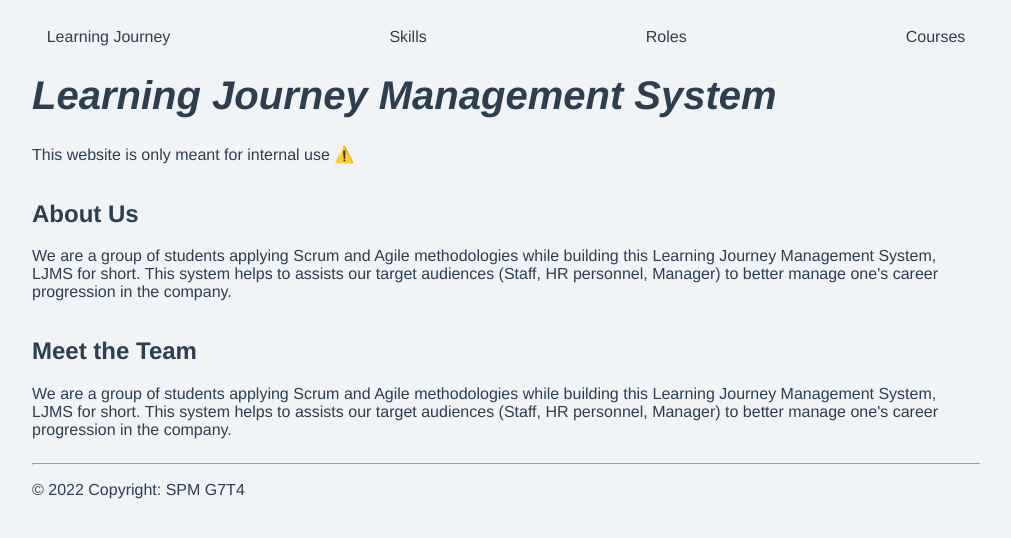
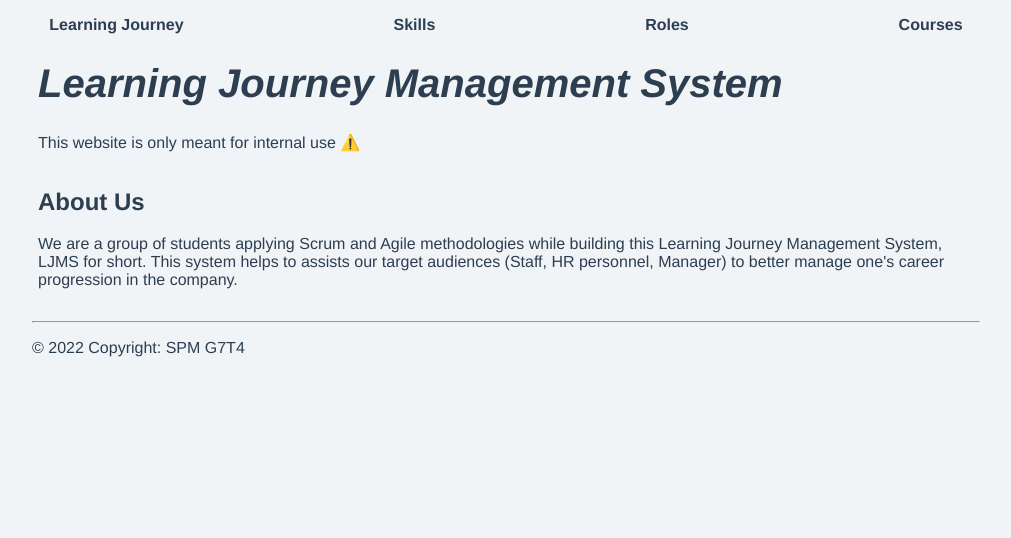
Before and after one commit to minthukha99/spmg7t4, a Vue app: page /LearningJourney in a window 1280 px wide. Shown: the top 538 px of the page, without its empty margins (134-1145 px from the left). Built offline with nearby package versions, Linux system fonts and the light colour scheme.

Commit message:
Made the navbars at home and other pages the same

```diff
--- a/src/components/Home.vue
+++ b/src/components/Home.vue
@@ -38,14 +38,6 @@
       <section class="about-wrapper container">
         <div class="text-center">
           <h2 class="mb-1">About Us</h2>
-          <p>
-            We are a group of students applying Scrum and Agile methodologies while building this Learning Journey Management System, LJMS for short. This system helps to assists our target audiences (Staff, HR personnel, Manager) to better manage one's career progression in the company.
-          </p>
-        </div>
-      </section>
-      <section class="about-wrapper container">
-        <div class="text-center">
-          <h2 class="mb-1">Meet the Team</h2>
           <p>
             We are a group of students applying Scrum and Agile methodologies while building this Learning Journey Management System, LJMS for short. This system helps to assists our target audiences (Staff, HR personnel, Manager) to better manage one's career progression in the company.
           </p>
@@ -120,7 +112,8 @@
   }
 
   .header {
-    margin-top: 20px;
+    /* margin-top: 20px; */
+    padding: 0.5rem;
     height: auto;
     display: flex;
     align-items: center;
@@ -147,6 +140,9 @@
     align-content: center;
   }
 
+  a {
+    font-weight: bold;
+  }
   .small {
     /* position:inherit; */
     /* text-align: center; */
```
Also changed, not shown: 1 other file (tests, documents, lock files or other folders).
